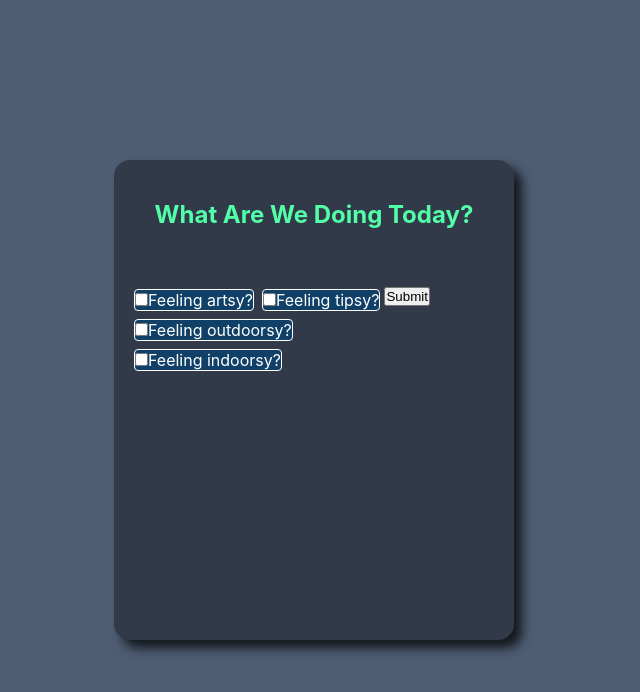
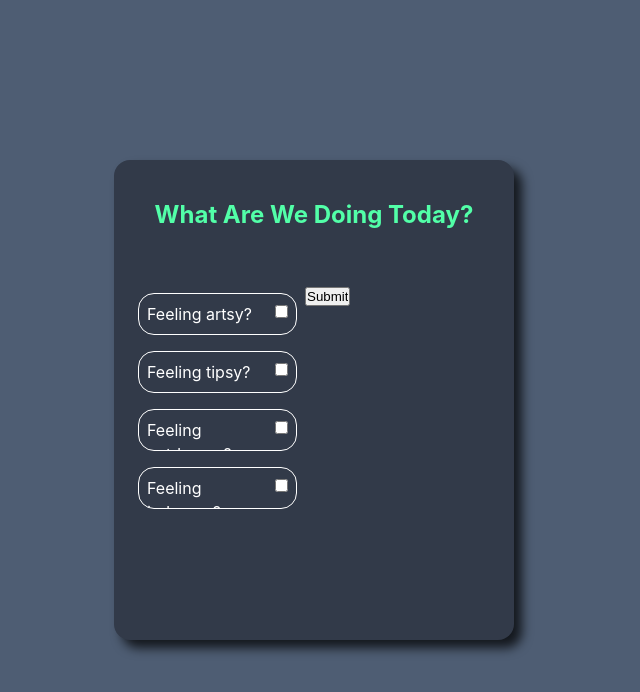
Before and after one commit to WhatAreWeDoingToday/WhatAreWeDoingToday, a React (Create React App) app: page / in a window 1280 px wide. Shown: the top 692 px of the page, without its empty margins (326-966 px from the left). Built offline with nearby package versions, Linux system fonts and the light colour scheme.

Commit message:
fix naming issue

```diff
--- a/src/components/Checkboxes.js
+++ b/src/components/Checkboxes.js
@@ -19,7 +19,7 @@ const Checkboxes = () => {
 
   return (
     <form onSubmit={(e) => handleSubmit(e)}>
-      <div class = 'category'>
+      <div className = 'category'>
         <input
           type="checkbox"
           id="artsy"
@@ -28,7 +28,7 @@ const Checkboxes = () => {
         />
         <label htmlFor="artsy">Feeling artsy?</label>
       </div>
-      <div class = 'category'>
+      <div className = 'category'>
         <input
           type="checkbox"
           id="alcohol"
@@ -37,7 +37,7 @@ const Checkboxes = () => {
         />
         <label htmlFor="alcohol">Feeling tipsy?</label>
       </div>
-      <div class = 'category'>
+      <div className = 'category'>
         <input
           type="checkbox"
           id="outdoorsy"
@@ -46,7 +46,7 @@ const Checkboxes = () => {
         />
         <label htmlFor="outdoorsy">Feeling outdoorsy?</label>
       </div>
-      <div class = 'category'>
+      <div className = 'category'>
         <input
           type="checkbox"
           id="indoorsy"
--- a/src/components/Header.js
+++ b/src/components/Header.js
@@ -3,7 +3,7 @@ import '../styling/App.css';
 
 const Header = () => {
   return (
-    <div class = "header">
+    <div className = "header">
       <h1>What Are We Doing Today?</h1>
     </div>
   );
--- a/src/components/WelcomePage.js
+++ b/src/components/WelcomePage.js
@@ -5,8 +5,8 @@ import '../styling/App.css';
 
 const WelcomePage = () => {
   return (
-    <div class = 'welcome'>
-      <div class = 'select-card'>
+    <div className = 'welcome'>
+      <div className = 'select-card'>
         <Header />
         <Checkboxes />
       </div>
--- a/src/styling/App.css
+++ b/src/styling/App.css
@@ -97,14 +97,20 @@ form {
 }
 
 .category{
-  margin: 4px;
-  background-color: #104068;
-  border-radius: 4px;
+  margin: .5rem;
+  background-color: transparent;
+  padding: 0.5rem;
+  border-radius: 1rem;
   border: 1px solid #fff;
   overflow: hidden;
   float: left;
 }
 
+.category label {
+  float: left; line-height: 1.5em;
+  width: 8.0em; height: 1.5em;
+}
+
 input {
 
 }
```
